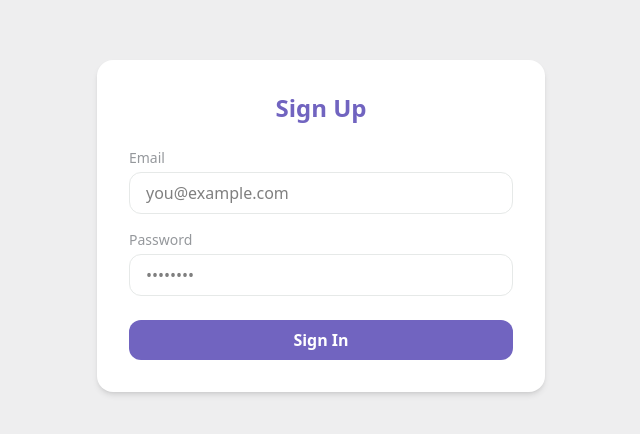
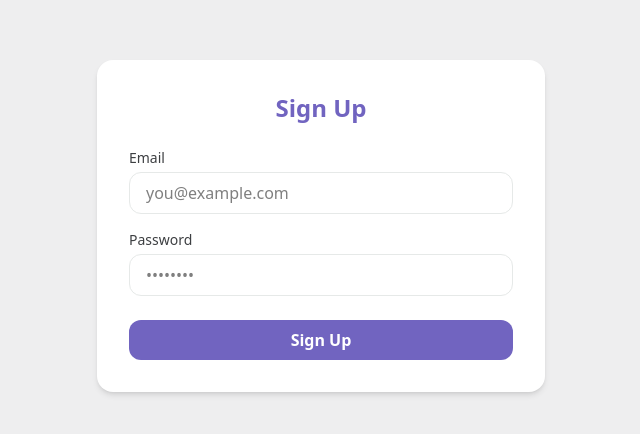
Before and after one commit to Mehtaab11/Brainly-Fe, a React (Vite) app: page /signup in a window 1280 px wide. Shown: the part 174-608 px from the top of the page, without its empty margins (319-959 px from the left). Built offline with nearby package versions, Linux system fonts and the light colour scheme.

Commit message:
Signin And signup pages are working now

```diff
--- a/package.json
+++ b/package.json
@@ -11,6 +11,7 @@
   },
   "dependencies": {
     "@tailwindcss/vite": "^4.1.8",
+    "axios": "^1.9.0",
     "react": "^19.1.0",
     "react-dom": "^19.1.0",
     "react-router-dom": "^7.6.2",
--- a/src/App.tsx
+++ b/src/App.tsx
@@ -7,7 +7,7 @@ const App = () => {
   return (
     <BrowserRouter>
       <Routes>
-        <Route path="/" element={<SignIn />} />
+        {/* <Route path="/" element={<Signup />} /> */}
         <Route path="/signin" element={<SignIn />} />
         <Route path="/signup" element={<Signup />} />
         <Route path="/dashboard" element={<Dashboard />} />
--- /dev/null
+++ b/src/components/Input.tsx
@@ -0,0 +1,23 @@
+interface InputProps {
+  label?: string;
+  type?: string;
+  placeholder: string;
+
+  referance?: any;
+}
+
+const Input = ({ label, type, placeholder, referance }: InputProps) => {
+  return (
+    <div>
+      <label className="block mb-1 text-sm text-[#3d3f42]">{label}</label>
+      <input
+        type={type}
+        ref={referance}
+        className="w-full px-4 py-2 border border-[#e6e9e8] rounded-xl focus:outline-none focus:ring-2 focus:ring-[#9492db]"
+        placeholder={placeholder}
+      />
+    </div>
+  );
+};
+
+export default Input;
--- /dev/null
+++ b/src/config.ts
@@ -0,0 +1 @@
+export const BACKEND_URL = "http://localhost:3000"
--- a/src/pages/Signin.tsx
+++ b/src/pages/Signin.tsx
@@ -1,31 +1,49 @@
-import React from "react";
+import axios from "axios";
+import Input from "../components/Input";
+import { BACKEND_URL } from "../config";
+import {  useRef } from "react";
 
 const SignIn = () => {
+  const userNameRef = useRef<HTMLInputElement>();
+  const passwordRef = useRef<HTMLInputElement>();
+
+  async function signin(e: React.FormEvent) {
+    e.preventDefault();
+    const username = userNameRef.current?.value;
+    const password = passwordRef.current?.value;
+
+    console.log(username, password);
+    const response = await axios.post(BACKEND_URL + "/api/v1/signin", {
+      username,
+      password,
+    });
+
+    const jwt = response.data.token;
+
+    localStorage.setItem("token", jwt);
+    alert("You are now signed up");
+  }
+
   return (
     <div className="min-h-screen flex items-center justify-center bg-[#eeeeef] px-4">
       <div className="w-full max-w-md bg-white p-8 rounded-2xl shadow-md">
         <h2 className="text-2xl font-semibold text-center mb-6 text-[#7164c0]">
           Sign In
         </h2>
-        <form className="space-y-4">
-          <div>
-            <label className="block mb-1 text-sm text-[#95989c]">Email</label>
-            <input
+        <form onSubmit={signin} className="space-y-4">
+          <Input
+            referance={userNameRef}
             type="email"
-              className="w-full px-4 py-2 border border-[#e6e9e8] rounded-xl focus:outline-none focus:ring-2 focus:ring-[#9492db]"
             placeholder="you@example.com"
+            label="Email"
           />
-          </div>
-          <div>
-            <label className="block mb-1 text-sm text-[#95989c]">
-              Password
-            </label>
-            <input
+          <Input
+            referance={passwordRef}
             type="password"
-              className="w-full px-4 py-2 border border-[#e6e9e8] rounded-xl focus:outline-none focus:ring-2 focus:ring-[#9492db]"
             placeholder="••••••••"
+            label="Password"
           />
-          </div>
+
           <button
             type="submit"
             className="w-full py-2 mt-2 bg-[#7164c0] hover:bg-[#9492db] text-white font-semibold rounded-xl transition"
--- a/src/pages/Signup.tsx
+++ b/src/pages/Signup.tsx
@@ -1,36 +1,51 @@
-import React from "react";
+import { useRef } from "react";
+import Input from "../components/Input";
+import axios from "axios";
+import { BACKEND_URL } from "../config";
 
 const Signup = () => {
+  const userNameRef = useRef<HTMLInputElement>();
+  const passwordRef = useRef<HTMLInputElement>();
+
+  async function signup(e: React.FormEvent) {
+    e.preventDefault();
+    const username = userNameRef.current?.value;
+    const password = passwordRef.current?.value;
+
+    console.log(username, password);
+    await axios.post(BACKEND_URL + "/api/v1/signup", {
+      username,
+      password,
+    });
+
+    alert("You are now signed up");
+  }
+
   return (
     <div className="min-h-screen flex items-center justify-center bg-[#eeeeef] px-4">
       <div className="w-full max-w-md bg-white p-8 rounded-2xl shadow-md">
         <h2 className="text-2xl font-semibold text-center mb-6 text-[#7164c0]">
           Sign Up
         </h2>
-        <form className="space-y-4">
-          <div>
-            <label className="block mb-1 text-sm text-[#95989c]">Email</label>
-            <input
+        <form onSubmit={signup} className="space-y-4">
+          <Input
             type="email"
-              className="w-full px-4 py-2 border border-[#e6e9e8] rounded-xl focus:outline-none focus:ring-2 focus:ring-[#9492db]"
+            referance={userNameRef}
             placeholder="you@example.com"
+            label="Email"
           />
-          </div>
-          <div>
-            <label className="block mb-1 text-sm text-[#95989c]">
-              Password
-            </label>
-            <input
+          <Input
             type="password"
-              className="w-full px-4 py-2 border border-[#e6e9e8] rounded-xl focus:outline-none focus:ring-2 focus:ring-[#9492db]"
+            referance={passwordRef}
             placeholder="••••••••"
+            label="Password"
           />
-          </div>
+
           <button
             type="submit"
             className="w-full py-2 mt-2 bg-[#7164c0] hover:bg-[#9492db] text-white font-semibold rounded-xl transition"
           >
-            Sign In
+            Sign Up
           </button>
         </form>
       </div>
```
Also changed, not shown: 1 other file (tests, documents, lock files or other folders). Lines whose indentation alone changed are shown as unchanged.
